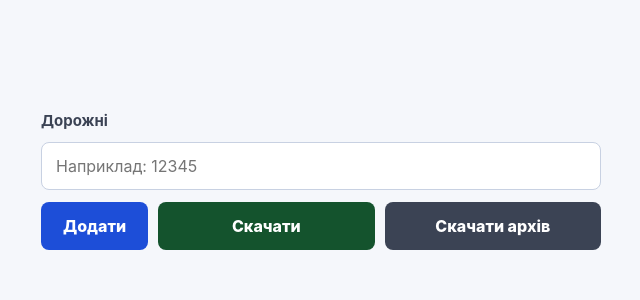
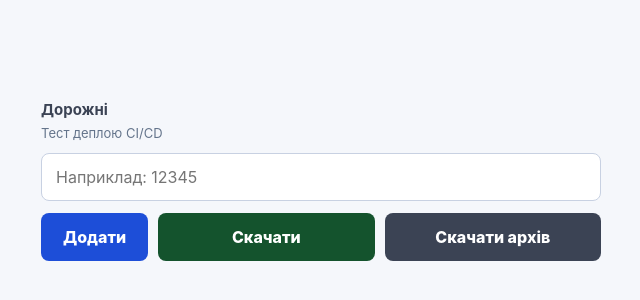
Before and after one commit to anton-taranukha/raf_downloader, a Vue app in the folder frontend/: page / in a window 1280 px wide. Shown: the part 220-520 px from the top of the page, without its empty margins (319-959 px from the left). Built offline with nearby package versions, Linux system fonts and the light colour scheme.

Commit message:
Add CI deploy marker

```diff
--- a/frontend/src/App.vue
+++ b/frontend/src/App.vue
@@ -131,6 +131,7 @@ function getDownloadFileName(response) {
     <section class="download-panel" aria-labelledby="page-title">
       <form class="download-form" @submit.prevent="downloadFiles(false)">
         <label id="page-title" class="file-label" for="file-name-0">Дорожні</label>
+        <p class="deploy-marker">Тест деплою CI/CD</p>
 
         <div class="file-list">
           <div
--- a/frontend/src/styles.css
+++ b/frontend/src/styles.css
@@ -42,6 +42,12 @@ input {
   color: #3b4354;
   font-size: 15px;
   font-weight: 700;
+}
+
+.deploy-marker {
+  margin: -6px 0 0;
+  color: #64748b;
+  font-size: 13px;
 }
 
 .file-list {
```
